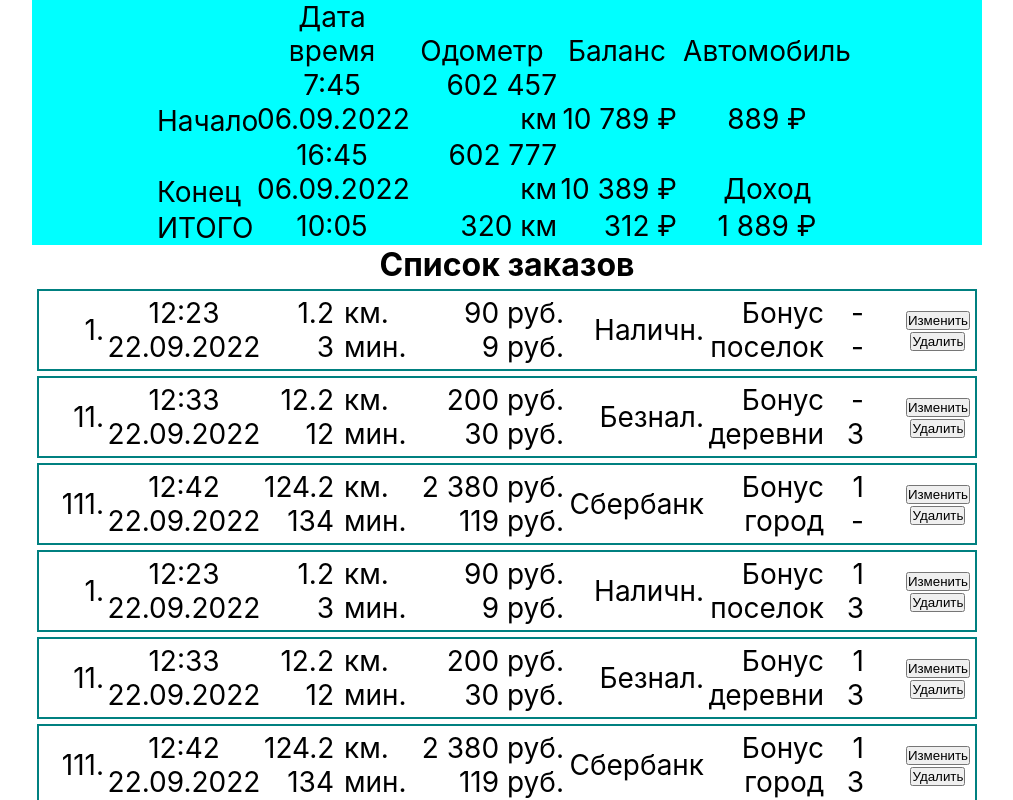
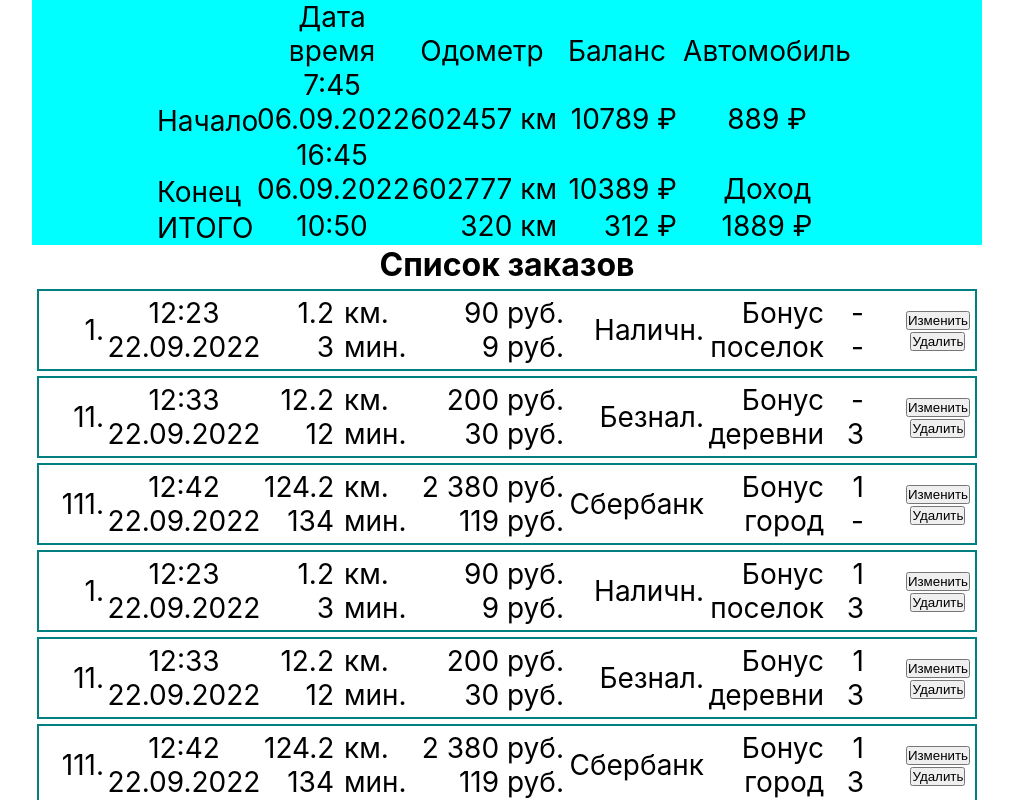
Before and after one commit to apwasilenko/bonus_app, a React (Create React App) app: page / in a window 1280 px wide. Shown: the top 800 px of the page, without its empty margins (133-1146 px from the left). Built offline with nearby package versions, Linux system fonts and the light colour scheme.

Commit message:
18-10-22

```diff
--- a/src/App.js
+++ b/src/App.js
@@ -7,6 +7,10 @@ import './css/App.css';
 
 
 function App() {
+  const [heads] = useState({
+    num: 1, datatimehome: "7:45 06.09.2022", odehome: 602457, balanshome: 10789, auto: 889, datatimeend: "16:45 06.09.2022", odeend: 602777, balansend: 10389, datatime: "10:50", ode: 320, balans: 312, doxod: 1889,
+  });
+
   const [posts] = useState([
     { num: 1, time: '12:23', date: '22.09.2022', distance: '1.2', vremy: '3', summa: '90', comis: '9', form: 'Наличн.', tarif: 'Бонус поселок', avto: '-', zvez: '-', },
     { num: 11, time: '12:33', date: '22.09.2022', distance: '12.2', vremy: '12', summa: '200', comis: '30', form: 'Безнал.', tarif: 'Бонус деревни', avto: '-', zvez: '3', },
@@ -23,10 +27,14 @@ function App() {
     { num: 1, time: '12:23', date: '22.09.2022', distance: '1.2', vremy: '3', summa: '90', comis: '9', form: 'Наличн.', tarif: 'Бонус поселок', avto: '1', zvez: '3', },
     { num: 11, time: '12:33', date: '22.09.2022', distance: '12.2', vremy: '12', summa: '200', comis: '30', form: 'Безнал.', tarif: 'Бонус деревни', avto: '1', zvez: '3', },
     { num: 111, time: '12:42', date: '22.09.2022', distance: '124.2', vremy: '134', summa: '2 380', comis: '119', form: 'Сбербанк', tarif: 'Бонус город', avto: '1', zvez: '3', },
-  ])
+  ]);
+
+
+
+
   return (
     <div className="App">
-      <Header />
+      <Header heads={heads} />
       <PostList posts={posts} />
       <CanvasDraw />
     </div>
--- a/src/components/Header.jsx
+++ b/src/components/Header.jsx
@@ -1,8 +1,9 @@
-import React, { useState } from 'react';
+import React from 'react';
 import '../css/Header.css';
 
 
-const Header = () => {
+const Header = (props) => {
+  console.log(props);
   return (
     <div class="header">
       <div id="left" className="md1"></div>
@@ -12,22 +13,22 @@ const Header = () => {
       <div id="center" className="md5">Автомобиль</div>
       <div class="mydiv1"></div>
       <div id="left" className="md1">Начало</div>
-      <div id="center" className="md2">7:45 06.09.2022</div>
-      <div id="right" className="md3">602 457 км</div>
-      <div id="right" className="md4">10 789 ₽</div>
-      <div id="center" className="md5">889 ₽</div>
+      <div id="center" className="md2">{props.heads.datatimehome}</div>
+      <div id="right" className="md3">{props.heads.odehome} км</div>
+      <div id="right" className="md4">{props.heads.balanshome} ₽</div>
+      <div id="center" className="md5">{props.heads.auto} ₽</div>
       <div class="mydiv1"></div>
       <div id="left" className="md1">Конец</div>
-      <div id="cener" className="md2">16:45 06.09.2022</div>
-      <div id="right" className="md3">602 777 км</div>
-      <div id="right" className="md4">10 389 ₽</div>
+      <div id="cener" className="md2">{props.heads.datatimeend}</div>
+      <div id="right" className="md3">{props.heads.odeend} км</div>
+      <div id="right" className="md4">{props.heads.balansend} ₽</div>
       <div id="center" className="md5">Доход</div>
       <div class="mydiv1"></div>
       <div id="left" className="md1">ИТОГО</div>
-      <div id="center" className="md2">10:05</div>
-      <div id="right" className="md3">320 км</div>
-      <div id="right" className="md4">312 ₽</div>
-      <div id="center" className="md5">1 889 ₽</div>
+      <div id="center" className="md2">{props.heads.datatime}</div>
+      <div id="right" className="md3">{props.heads.ode} км</div>
+      <div id="right" className="md4">{props.heads.balans} ₽</div>
+      <div id="center" className="md5">{props.heads.doxod} ₽</div>
       <div class="mydiv1"></div>
     </div>
 
```
